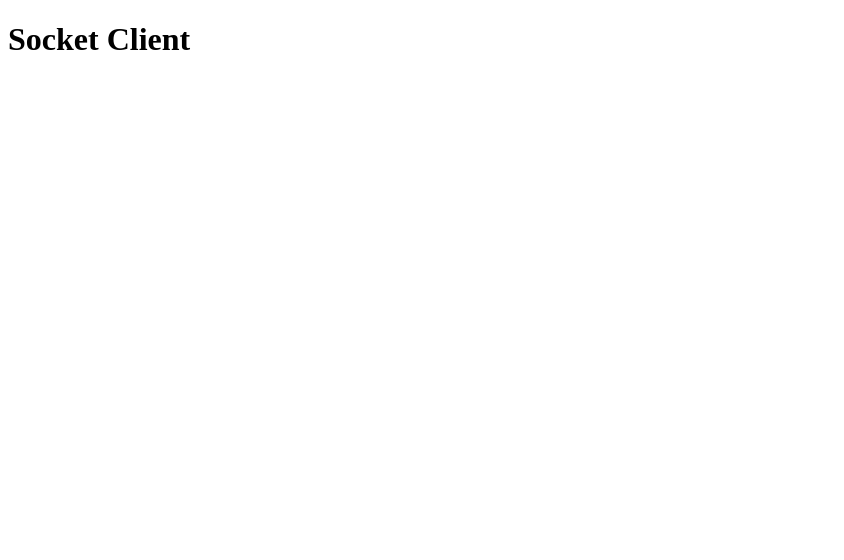
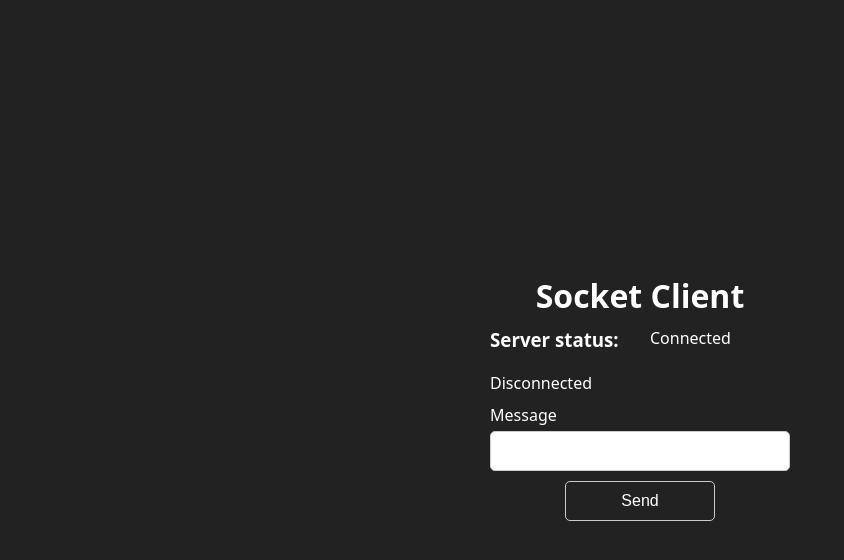
Before and after one commit to diego-gonzales/node-06-websockets, a website: page public/index.html in a window 1280 px wide. Shown: the whole page, without its empty margins (0-844 px from the left). Drawn offline with nearby package versions, Linux system fonts and the light colour scheme; no server answers.

Commit message:
sockets - basic concepts

```diff
--- a/package.json
+++ b/package.json
@@ -5,7 +5,8 @@
   "main": "index.js",
   "type": "module",
   "scripts": {
-    "test": "echo \"Error: no test specified\" && exit 1"
+    "test": "echo \"Error: no test specified\" && exit 1",
+    "dev": "nodemon src/index.js"
   },
   "keywords": [],
   "author": "",
@@ -13,6 +14,7 @@
   "dependencies": {
     "cors": "2.8.5",
     "dotenv": "16.3.1",
-    "express": "4.18.2"
+    "express": "4.18.2",
+    "socket.io": "4.6.2"
   }
 }
--- /dev/null
+++ b/public/css/index.css
@@ -0,0 +1,64 @@
+* {
+  margin: 0;
+  padding: 0;
+  box-sizing: border-box;
+}
+
+html {
+  font-size: 62.5%;
+}
+
+body {
+  font-size: 1.6rem;
+  font-family: system-ui, sans-serif;
+  background-color: #222;
+  color: #fff;
+  display: flex;
+  flex-direction: column;
+  justify-content: center;
+  align-items: center;
+  min-height: 100vh;
+}
+
+.section-info {
+  margin: 10px 0;
+  display: grid;
+  grid-template-columns: repeat(2, 1fr);
+  gap: 2rem;
+}
+
+.form {
+  display: flex;
+  flex-direction: column;
+  justify-content: center;
+  align-items: center;
+}
+
+.messageInput {
+  margin: 5px 0;
+  width: 100%;
+  padding: 1rem;
+  font-size: 1.6rem;
+  border: 1px solid #ccc;
+  border-radius: 5px;
+  outline: none;
+}
+
+.sendButton {
+  margin: 5px 0;
+  width: 50%;
+  padding: 1rem;
+  font-size: 1.6rem;
+  border: 1px solid #ccc;
+  border-radius: 5px;
+  outline: none;
+  background-color: #222;
+  color: #fff;
+  cursor: pointer;
+  justify-self: center;
+}
+
+.sendButton:hover {
+  background-color: #fff;
+  color: #222;
+}
--- a/public/index.html
+++ b/public/index.html
@@ -4,12 +4,32 @@
     <meta charset="UTF-8" />
     <meta name="viewport" content="width=device-width, initial-scale=1.0" />
     <title>Socket Client</title>
+    <link rel="stylesheet" href="./css/index.css" />
   </head>
   <body>
     <header>
       <h1>Socket Client</h1>
     </header>
 
+    <main>
+      <div class="section-info">
+        <h3>Server status:</h3>
+        <span id="statusConnected">Connected</span>
+        <span id="statusDisconnected">Disconnected</span>
+      </div>
+
+      <div>
+        <form class="form" autocomplete="off">
+          <label for="message">
+            Message
+            <input type="text" class="messageInput" name="message" />
+          </label>
+          <button class="sendButton" type="button">Send</button>
+        </form>
+      </div>
+    </main>
+
+    <script src="./socket.io/socket.io.js"></script>
     <script src="./js/socket-client.js"></script>
   </body>
 </html>
--- a/public/js/socket-client.js
+++ b/public/js/socket-client.js
@@ -1 +1,35 @@
-console.log('Hello World!');
+const socket = io();
+const lblConnected = document.querySelector('#statusConnected');
+const lblDisconnected = document.querySelector('#statusDisconnected');
+const messageInput = document.querySelector('.messageInput');
+const sendButton = document.querySelector('.sendButton');
+
+socket.on('connect', () => {
+  console.log('Connected to server');
+  lblConnected.style.display = '';
+  lblDisconnected.style.display = 'none';
+});
+
+socket.on('disconnect', () => {
+  console.log('Disconnected from server');
+  lblConnected.style.display = 'none';
+  lblDisconnected.style.display = '';
+});
+
+socket.on('send-message-server', (payload) => {
+  console.log(payload);
+});
+
+sendButton.addEventListener('click', () => {
+  const message = messageInput.value;
+
+  const payload = {
+    message,
+    id: socket.id,
+    date: new Date().getTime(),
+  };
+
+  socket.emit('send-message-client', payload, (info) => {
+    console.log('Server response:', info);
+  });
+});
```
Also changed, not shown: src/models/server.js (+13 -1 lines), src/sockets/controller.js (added, +13 -0 lines), pnpm-lock.yaml.
